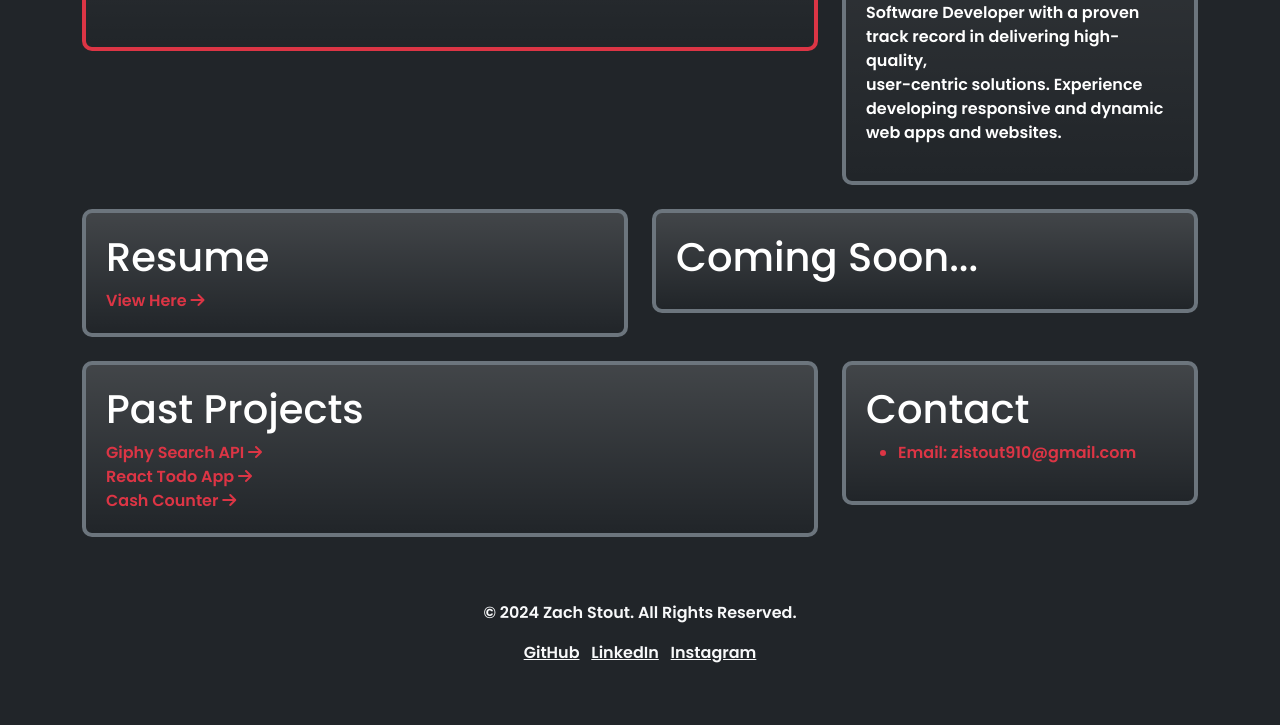
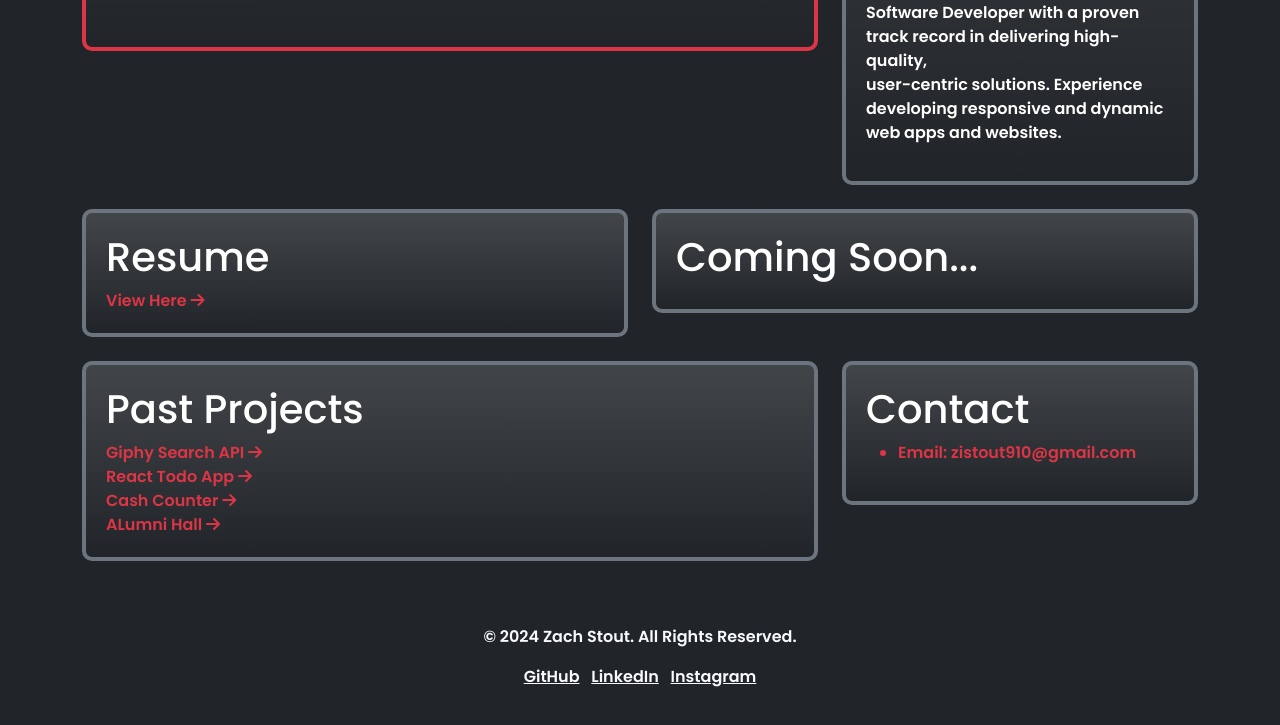
Before and after one commit to zstout910/Personal_Website, a plain HTML site: page index.html in a window 1280 px wide. Shown: the part 500-1225 px from the top of the page. Drawn offline with nearby package versions, Linux system fonts and the light colour scheme.

Commit message:
adding new project

```diff
--- a/index.html
+++ b/index.html
@@ -114,7 +114,10 @@
                 <a class="project-link" href="https://zstout910.github.io/task-app/">React Todo App <i class="fa-solid fa-arrow-right"></i></a>
                 <br/>
                 <a class="project-link" href="https://zstout910.github.io/CoinCounter/">Cash Counter <i class="fa-solid fa-arrow-right"></i></a>
-                </div>
+                <br />
+                <a class="project-link" href="https://zstout910.github.io/AlumniHall/">ALumni Hall <i class="fa-solid fa-arrow-right"></i></a>
+
+            </div>
             </div>
             <!--Contact Section-->
             <div class="col-lg-4 me-0 mb-4">
```
